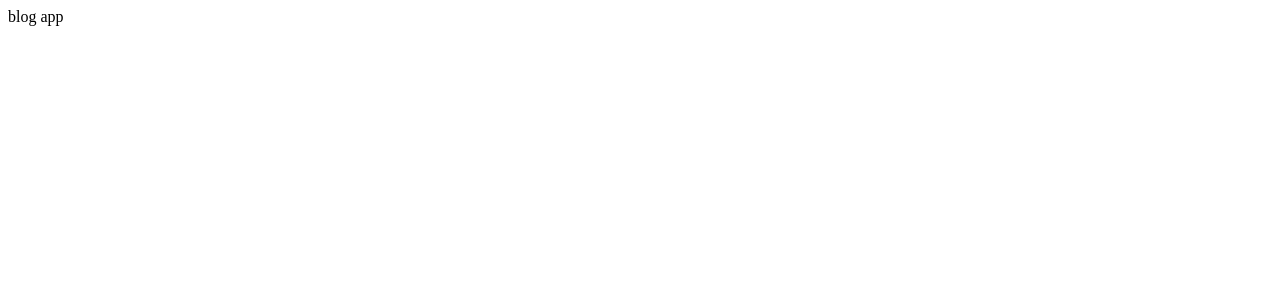
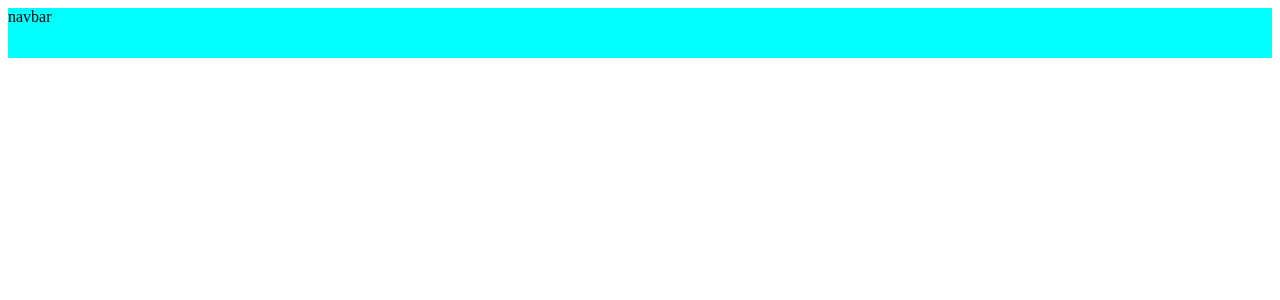
Before and after one commit to SamRebilas/MotorMeetUp-ReactApp, a React (Create React App) app: page / in a window 1280 px wide. Shown: the top 300 px of the page. Built offline with nearby package versions, Linux system fonts and the light colour scheme.

Commit message:
Added nav bar

```diff
--- a/src/App.js
+++ b/src/App.js
@@ -1,10 +1,8 @@
-
+import NavBar from "./NavBar/NavBar"
 
 function App() {
   return (
-    <div className="App">
-     blog app
-    </div>
+ <NavBar/>
   );
 }
 
--- /dev/null
+++ b/src/NavBar/NavBar.css
@@ -0,0 +1,7 @@
+.top{
+    width: 100%;
+    height: 50px;
+    background-color:aqua ;
+    position: sticky;
+    top: 0;
+}
--- /dev/null
+++ b/src/NavBar/NavBar.jsx
@@ -0,0 +1,9 @@
+import './NavBar.css'
+
+export default function NavBar() {
+  return (
+    <div className="top">
+      navbar
+    </div>
+  )
+}
```
